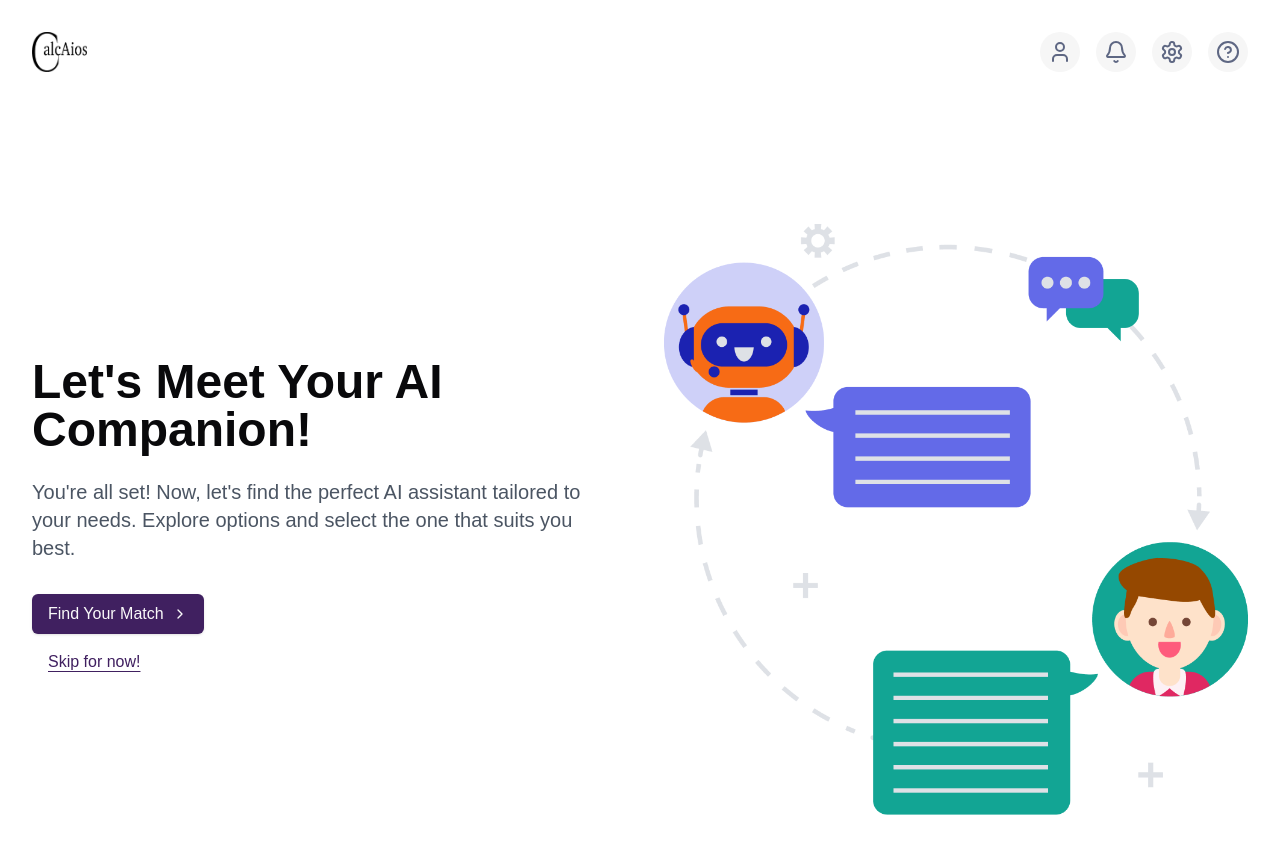
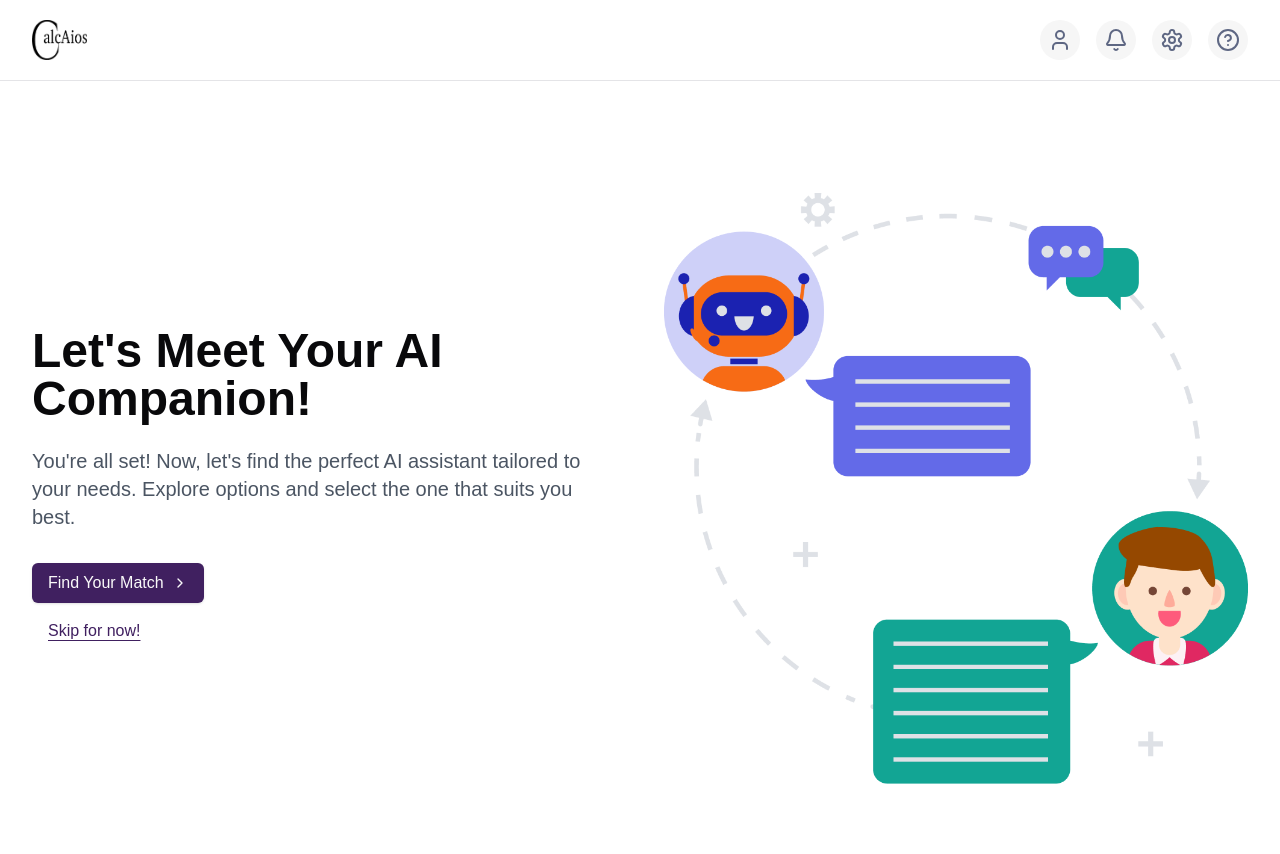
Before and after one commit to francisco-gaddr/calcaios, a Next.js app: page /onboarding in a window 1280 px wide. Shown: the top 854 px of the page. Built offline with nearby package versions, Linux system fonts and the light colour scheme.

Commit message:
Refactor Navbar

```diff
--- a/src/app/onboarding/page.tsx
+++ b/src/app/onboarding/page.tsx
@@ -2,11 +2,11 @@
 
 import { useState } from "react";
 import { useRouter } from "next/navigation";
-import Navbar from "@/components/onboarding/Navbar";
-import WelcomeStep from "@/components/onboarding/WelcomeStep";
-import PersonalityStep from "@/components/onboarding/PersonalityStep";
-import PreviewStep from "@/components/onboarding/PreviewStep";
-import InterestsStep from "@/components/onboarding/InterestsStep";
+import Navbar from "@/components/Navbar";
+import WelcomeStep from "@/components/Onboarding/WelcomeStep";
+import PersonalityStep from "@/components/Onboarding/PersonalityStep";
+import PreviewStep from "@/components/Onboarding/PreviewStep";
+import InterestsStep from "@/components/Onboarding/InterestsStep";
 
 export default function Onboarding() {
   const [currentStep, setCurrentStep] = useState(1);
@@ -32,7 +32,7 @@ export default function Onboarding() {
 
   return (
     <div className="min-h-screen">
-      <Navbar />
+      <Navbar isUserAuthenticated={true} />
 
       {currentStep === 1 && (
         <WelcomeStep onNext={handleNext} onSkip={handleSkip} />
--- a/src/app/page.tsx
+++ b/src/app/page.tsx
@@ -1,7 +1,6 @@
 "use client";
 
 import Image from "next/image";
-import Link from "next/link";
 import { Button } from "@/components/ui/button";
 import {
   Zap,
@@ -12,6 +11,7 @@ import {
   ChartLine,
 } from "lucide-react";
 import { useRouter } from "next/navigation";
+import Navbar from "@/components/Navbar";
 
 export default function Home() {
   const router = useRouter();
@@ -19,35 +19,7 @@ export default function Home() {
   return (
     <div className="min-h-screen bg-white">
       {/* Navbar */}
-      <nav className="border-b">
-        <div className="max-w-7xl mx-auto px-4 sm:px-6 lg:px-8">
-          <div className="flex justify-between h-20 items-center">
-            <div className="flex-shrink-0">
-              <Image
-                src={"/assets/logo/LogoBlack.png"}
-                alt="CalcAios Logo"
-                width={60}
-                height={60}
-              />
-            </div>
-            <div className="flex gap-4">
-              <Link href="/login">
-                <Button
-                  variant="ghost"
-                  className="text-accent hover:text-white"
-                >
-                  Sign In
-                </Button>
-              </Link>
-              <Link href="/signup">
-                <Button variant="default" className="bg-accent hover:bg-accent">
-                  Sign Up
-                </Button>
-              </Link>
-            </div>
-          </div>
-        </div>
-      </nav>
+      <Navbar isUserAuthenticated={false} />
 
       {/* Hero Section */}
       <div className="bg-lightGray100">
--- /dev/null
+++ b/src/components/Navbar.tsx
@@ -0,0 +1,64 @@
+import Image from "next/image";
+import { UserIcon, BellIcon, SettingsIcon, HelpCircleIcon } from "lucide-react";
+import Link from "next/link";
+import { Button } from "./ui/button";
+
+export default function Navbar({
+  isUserAuthenticated,
+}: {
+  isUserAuthenticated: boolean;
+}) {
+  return (
+    <nav className="border-b">
+      <div className="max-w-7xl mx-auto px-4 sm:px-6 lg:px-8">
+        <div className="flex justify-between h-20 items-center">
+          <div className="flex-shrink-0">
+            <Image
+              src={"/assets/logo/LogoBlack.png"}
+              alt="CalcAios Logo"
+              width={55}
+              height={55}
+            />
+          </div>
+          <div className="flex gap-4">
+            {isUserAuthenticated ? (
+              <>
+                <div className="bg-lightGray100 p-2 rounded-full">
+                  <UserIcon className="text-[#5e6783]" />
+                </div>
+                <div className="bg-lightGray100 p-2 rounded-full">
+                  <BellIcon className="text-[#5e6783]" />
+                </div>
+                <div className="bg-lightGray100 p-2 rounded-full">
+                  <SettingsIcon className="text-[#5e6783]" />
+                </div>
+                <div className="bg-lightGray100 p-2 rounded-full">
+                  <HelpCircleIcon className="text-[#5e6783]" />
+                </div>
+              </>
+            ) : (
+              <>
+                <Link href="/login">
+                  <Button
+                    variant="ghost"
+                    className="text-accent hover:text-white"
+                  >
+                    Sign In
+                  </Button>
+                </Link>
+                <Link href="/signup">
+                  <Button
+                    variant="default"
+                    className="bg-accent hover:bg-accent"
+                  >
+                    Sign Up
+                  </Button>
+                </Link>
+              </>
+            )}
+          </div>
+        </div>
+      </div>
+    </nav>
+  );
+}
--- a/src/components/onboarding/Navbar.tsx
+++ /dev/null
@@ -1,31 +0,0 @@
-import Image from "next/image";
-import { UserIcon, BellIcon, SettingsIcon, HelpCircleIcon } from "lucide-react";
-
-export default function Navbar() {
-  return (
-    <nav className="max-w-7xl mx-auto flex justify-between items-center px-4 lg:px-8 pt-24 lg:pt-8 pb-10">
-      <div>
-        <Image
-          src={"/assets/logo/LogoBlack.png"}
-          alt="CalcAios Logo"
-          width={55}
-          height={55}
-        />
-      </div>
-      <div className="flex gap-4">
-        <div className="bg-lightGray100 p-2 rounded-full">
-          <UserIcon className="text-[#5e6783]" />
-        </div>
-        <div className="bg-lightGray100 p-2 rounded-full">
-          <BellIcon className="text-[#5e6783]" />
-        </div>
-        <div className="bg-lightGray100 p-2 rounded-full">
-          <SettingsIcon className="text-[#5e6783]" />
-        </div>
-        <div className="bg-lightGray100 p-2 rounded-full">
-          <HelpCircleIcon className="text-[#5e6783]" />
-        </div>
-      </div>
-    </nav>
-  );
-}
```
Also changed, not shown: src/components/Onboarding/InterestsStep.tsx (renamed from src/components/onboarding/InterestsStep.tsx), src/components/Onboarding/PersonalityStep.tsx (renamed from src/components/onboarding/PersonalityStep.tsx), src/components/Onboarding/PreviewStep.tsx (renamed from src/components/onboarding/PreviewStep.tsx), src/components/Onboarding/WelcomeStep.tsx (renamed from src/components/onboarding/WelcomeStep.tsx), src/components/Onboarding/types/StepProps.ts (renamed from src/components/onboarding/types/StepProps.ts).
